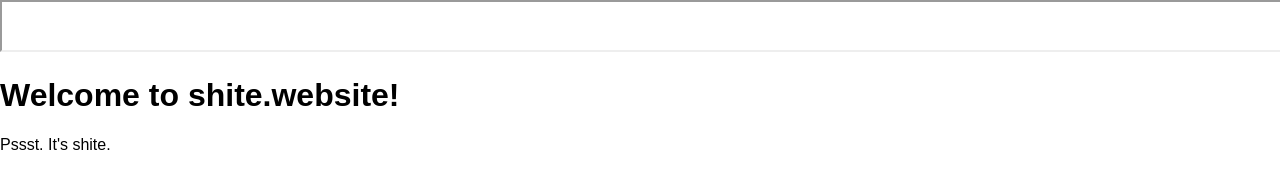
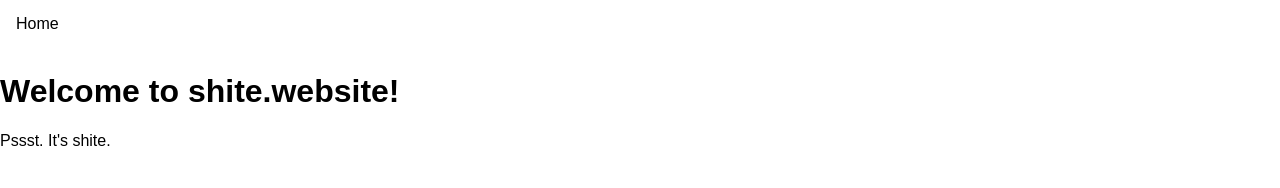
Before and after one commit to UtterDonkey/sh-site, a plain HTML site: page index.html in a window 1280 px wide. Drawn offline with Linux system fonts and the light colour scheme.

Commit message:
Changes pushed via batch file

```diff
--- a/index.html
+++ b/index.html
@@ -11,7 +11,7 @@
 </head>
 
 <body>
-    <iframe id="nav-object" data="nav.html"></iframe>
+    <iframe frameborder="0" allowtransparency id="nav-object" src="nav.html"></iframe>
     <h1>Welcome to shite.website!</h1>
     <p>Pssst. It's shite.</p>
 
```
